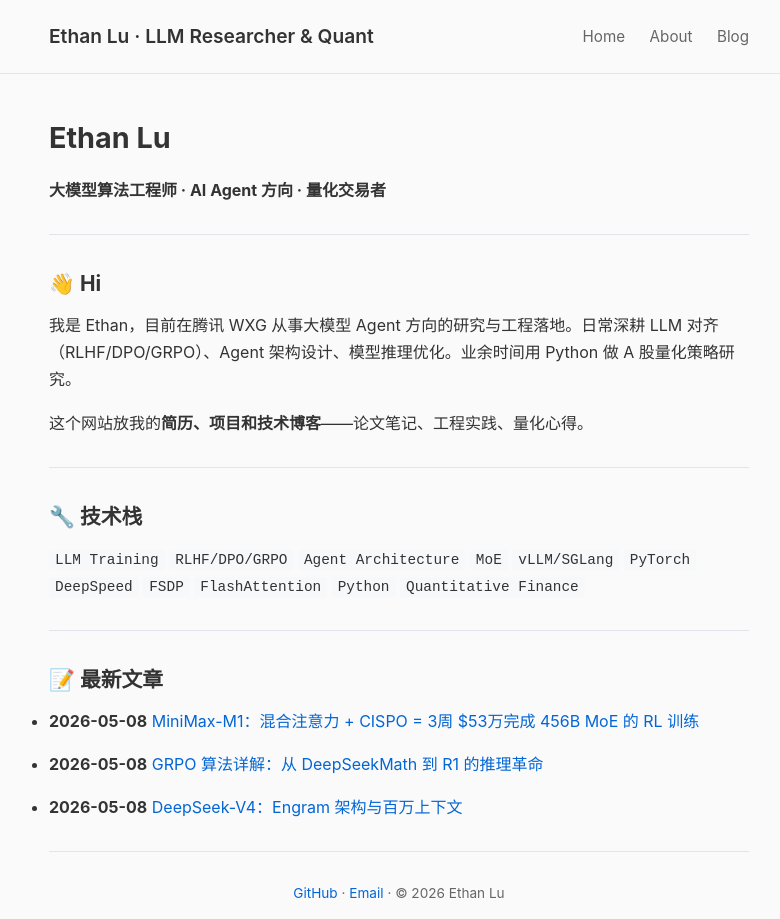
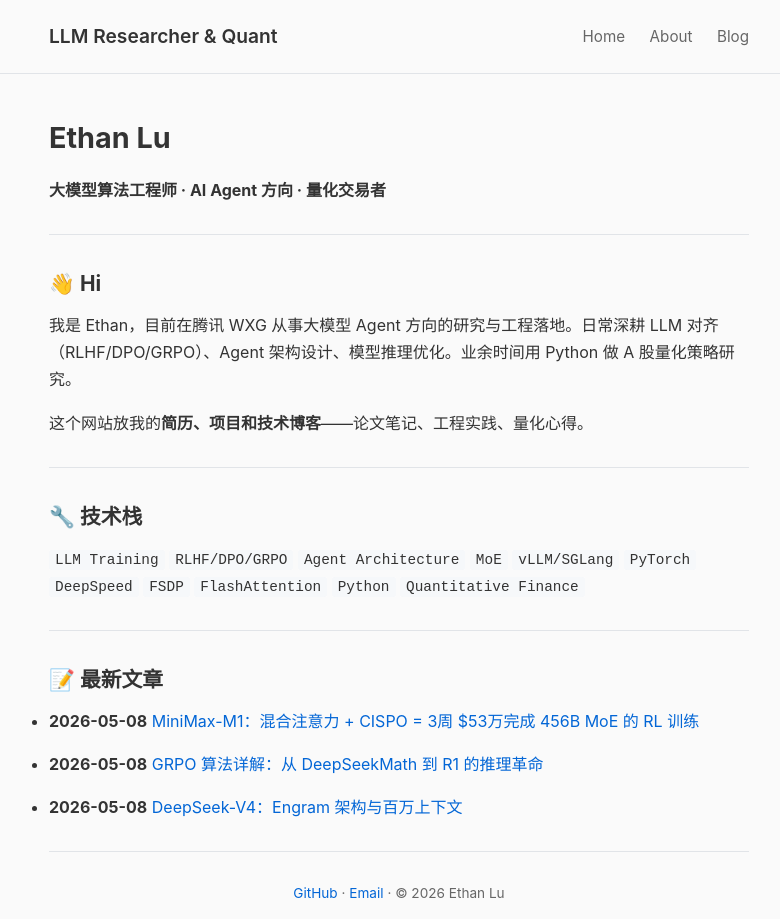
Before and after one commit to lvcc2018/lvcc2018.github.io, a Jekyll site: the page built from index.md, in a window 1280 px wide. Shown: the whole page, without its empty margins (241-1021 px from the left). Built offline with Jekyll 4.4.1, drawn with Linux system fonts in a browser that asks for light colours.

Commit message:
fix title

```diff
--- a/_config.yml
+++ b/_config.yml
@@ -1,4 +1,4 @@
-title: Ethan Lu · LLM Researcher & Quant
+title: LLM Researcher & Quant
 description: 大模型算法工程师 · 量化交易者 · Agent 方向
 url: https://lvcc2018.github.io
 author: Ethan Lu
```
